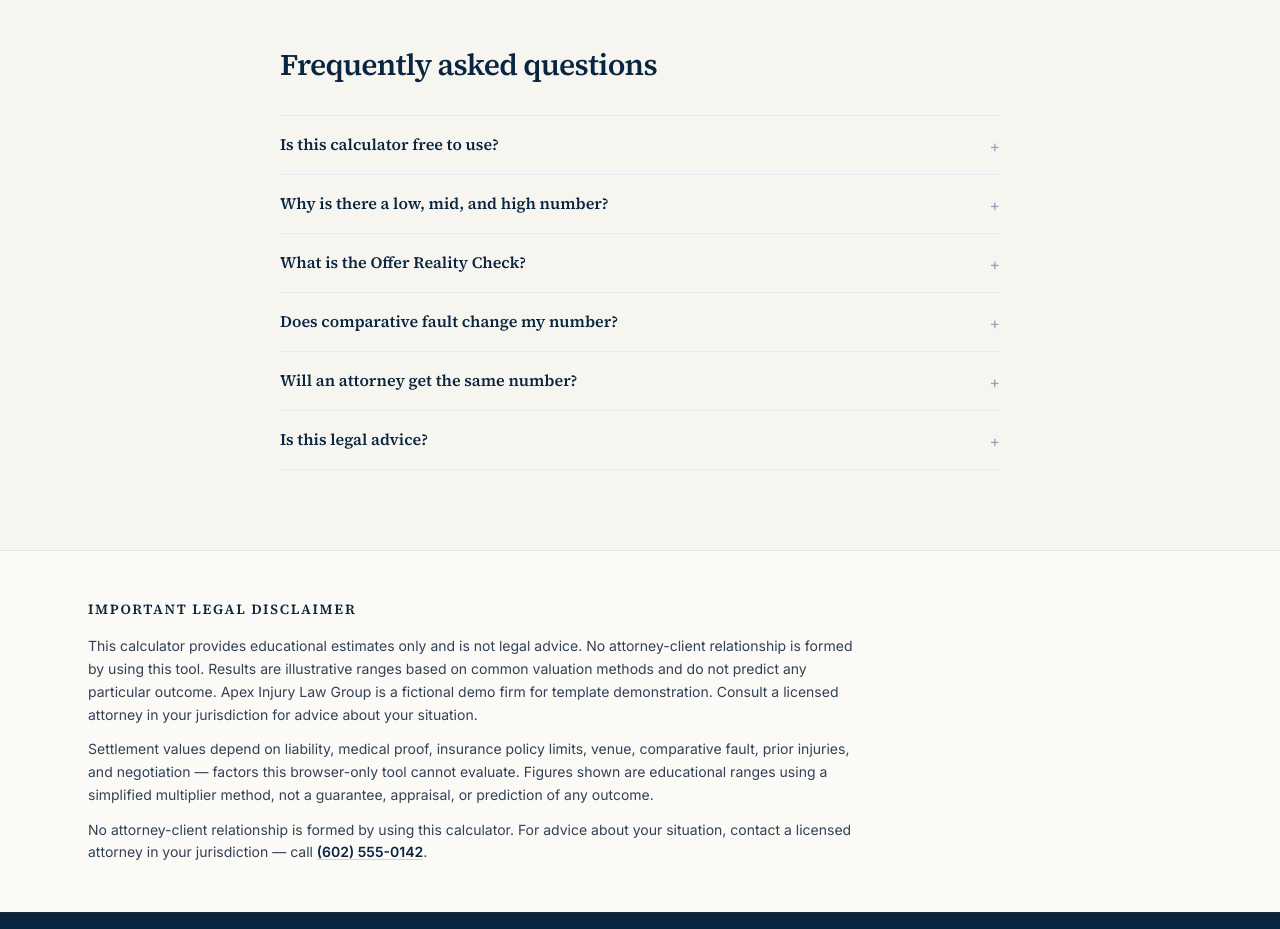
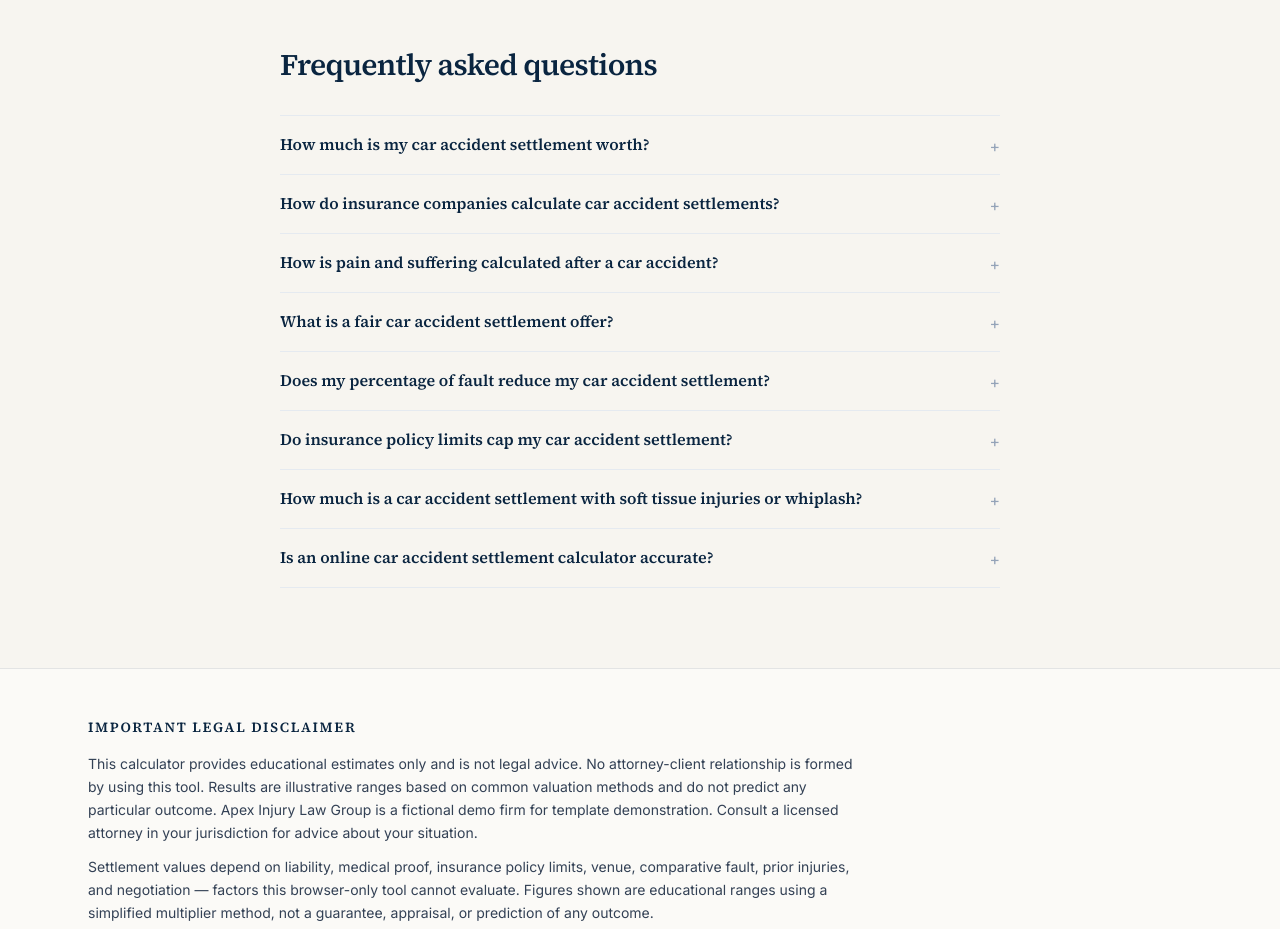
Before and after one commit to Dr-Spaghetti/jl-settlement-calculator, a Next.js app: page / in a window 1280 px wide. Shown: the part 3580-4509 px from the top of the page. Built offline with nearby package versions, Linux system fonts and the light colour scheme.

Commit message:
Swap calculator FAQs for SEO settlement search intent
Replace free/range/ORC meta FAQs with questions people search
(how much worth, insurer math, pain and suffering, fair offer,
fault, policy limits, soft tissue, calculator accuracy).

```diff
--- a/src/components/FAQ.tsx
+++ b/src/components/FAQ.tsx
@@ -1,33 +1,62 @@
 import type { ClientConfig } from "@/lib/types";
+import type { ReactNode } from "react";
+
+type FaqItem = {
+  q: string;
+  a: ReactNode;
+};
 
 export function FAQ({ client }: { client: ClientConfig }) {
   const phone = client.phone;
   const tel = phone.replace(/[^\d+]/g, "");
 
-  const faqs = [
+  const faqs: FaqItem[] = [
     {
-      q: "Is this calculator free to use?",
-      a: "Yes. It runs entirely in your browser. We do not ask for your name, email, or case details to produce an estimate.",
+      q: "How much is my car accident settlement worth?",
+      a: "There is no single average that predicts your case. Adjusters often start from economic damages (medical bills, lost wages, and related costs), then estimate pain and suffering with a severity multiplier—commonly about 1.5×–5×—and reduce for your share of fault and available insurance limits. This calculator applies that educational method to your inputs and returns a low / mid / high range, not a guaranteed payout.",
     },
     {
-      q: "Why is there a low, mid, and high number?",
-      a: "Settlement valuation is uncertain. Showing a range reflects how severity, treatment, liability, and negotiation can move outcomes — and avoids implying false precision.",
+      q: "How do insurance companies calculate car accident settlements?",
+      a: "Most use a multiplier method: add proven specials, multiply for pain and suffering based on injury severity and documentation, add property damage (usually not multiplied), then adjust for liability and policy limits. This tool mirrors that structure—including Demand-style vs Adjuster-style formulas—so you can see how the math moves.",
     },
     {
-      q: "What is the Offer Reality Check?",
-      a: "If you enter an insurer offer, we compare it to the mid-range educational estimate for your inputs and summarize whether it appears well below, below, near, or above that mid point. It is not a fairness score or legal opinion.",
+      q: "How is pain and suffering calculated after a car accident?",
+      a: "Pain and suffering is the non-economic part of a claim. The usual convention is medical or economic damages × a multiplier tied to severity (soft tissue toward the low end; surgery or permanent impairment toward the high end). Permanency, treatment length, care type, and treatment gaps all nudge that factor. Enter those levers in the calculator to see how the mid estimate changes.",
     },
     {
-      q: "Does comparative fault change my number?",
-      a: "Yes. When you enter a fault percentage, the main range shows recoverable dollars after applying your state's comparative-fault category (which can reduce or bar recovery). A pre-fault footnote still shows the unreduced educational range. Rules and exceptions are educational only — an attorney should apply them to your facts.",
+      q: "What is a fair car accident settlement offer?",
+      a: "“Fair” depends on proof, fault, venue, and insurance limits—not a national average. A practical check: compare the offer to a mid-range estimate built from your bills, wages, injury details, and fault %. Use Offer Reality Check to see whether an offer sits well below, near, or above that mid point. Early insurer offers are often starting points.",
     },
     {
-      q: "Will an attorney get the same number?",
-      a: "Unlikely. Attorneys weigh medical proof, experts, venue, insurance limits, prior claims, and negotiation dynamics that no public form can capture. Treat this as a starting point for a conversation.",
+      q: "Does my percentage of fault reduce my car accident settlement?",
+      a: "In most states, yes. Pure comparative negligence reduces recovery by your fault share; modified systems can bar recovery at 50% or 51%; a few states still use contributory negligence (any fault may bar recovery). Enter your estimated fault % and state—the range shows recoverable dollars after those rules, with a pre-fault footnote for context.",
     },
     {
-      q: "Is this legal advice?",
-      a: null as string | null,
+      q: "Do insurance policy limits cap my car accident settlement?",
+      a: "Often. Even a strong claim may be limited by the at-fault driver’s bodily injury limits (and sometimes your underinsured-motorist coverage). Enter per-person BI limits to see when the estimate may be capped and when policy limits may bind.",
+    },
+    {
+      q: "How much is a car accident settlement with soft tissue injuries or whiplash?",
+      a: "Soft-tissue claims usually sit toward the lower multiplier band (often roughly 1.5×–2.5×), especially with short treatment and full recovery. Longer care, imaging findings, specialist treatment, or lasting symptoms can push higher. Use severity, care type, and months of treatment in the calculator for a range that fits your facts—not a one-size average.",
+    },
+    {
+      q: "Is an online car accident settlement calculator accurate?",
+      a: (
+        <>
+          It is a starting point, not a case valuation. No public form can weigh medical
+          records, experts, venue, prior injuries, or negotiation strategy. Treat the
+          result as an educational range to prepare for a consult—not a promise of what
+          you will receive. This tool is not legal advice and does not create an
+          attorney-client relationship. For a real review, contact {client.shortName} at{" "}
+          <a
+            className="font-semibold text-[var(--brand-primary)] underline decoration-slate-300 underline-offset-2 hover:decoration-[var(--brand-primary)]"
+            href={`tel:${tel}`}
+          >
+            {phone}
+          </a>{" "}
+          or a licensed attorney in your state.
+        </>
+      ),
     },
   ];
 
@@ -60,21 +89,7 @@ export function FAQ({ client }: { client: ClientConfig }) {
                   </span>
                 </span>
               </summary>
-              <p className="mt-3 text-sm leading-relaxed text-slate-600">
-                {item.a ?? (
-                  <>
-                    No. Using this tool does not create an attorney-client relationship. For
-                    advice about your situation, contact {client.shortName} at{" "}
-                    <a
-                      className="font-semibold text-[var(--brand-primary)] underline decoration-slate-300 underline-offset-2 hover:decoration-[var(--brand-primary)]"
-                      href={`tel:${tel}`}
-                    >
-                      {phone}
-                    </a>{" "}
-                    or a licensed attorney in your state.
-                  </>
-                )}
-              </p>
+              <p className="mt-3 text-sm leading-relaxed text-slate-600">{item.a}</p>
             </details>
           ))}
         </div>
```
